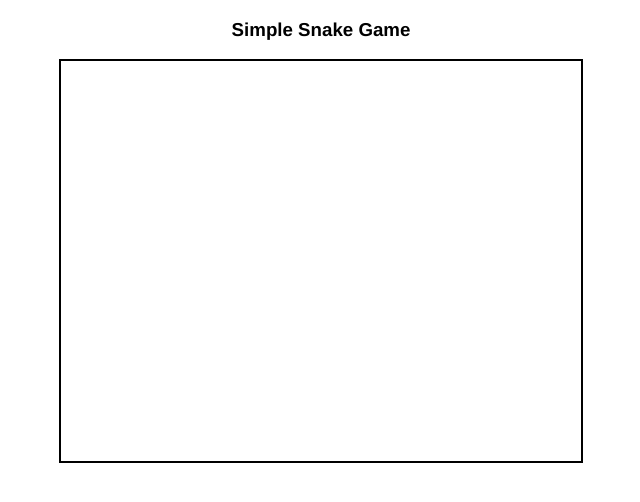
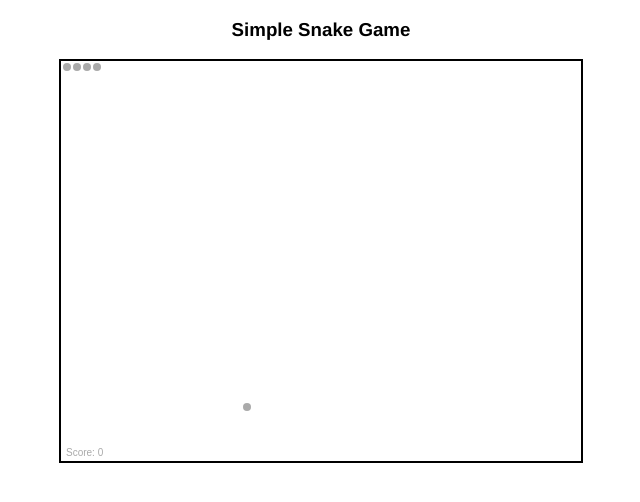
Before and after one commit to HibbaHindawi/Slutprojekt-programmering-1, a plain HTML site: page index.html in a window 1280 px wide. Shown: the full height of the page, 319-959 px from the left. Drawn offline with Linux system fonts and the light colour scheme.

Commit message:
Ritade fram figurena och fixade positionen på maten

```diff
--- a/index.html
+++ b/index.html
@@ -9,7 +9,7 @@
 </head>
 <body>
     <h3>Simple Snake Game</h3>
-    <canvas height="400" width="520"></canvas>
+    <canvas id="stage" height="400" width="520"></canvas>
     <script src="index.js"></script>
 </body>
 </html>
--- a/index.js
+++ b/index.js
@@ -0,0 +1,190 @@
+ /*Namespace*/
+  var Game      = Game      || {};
+  var Keyboard  = Keyboard  || {};
+  var Component = Component || {};
+
+  /**
+  * Keyboard Map
+  */
+ Keyboard.Keymap = {
+    37: 'left',
+    38: 'up',
+    39: 'right',
+    40: 'down'
+  };
+
+  /**
+   * Keyboard Events
+   */
+  Keyboard.ControllerEvents = function() {
+
+    // Setts
+    var self      = this;
+    this.pressKey = null;
+    this.keymap   = Keyboard.Keymap;
+
+    // Keydown Event
+    document.onkeydown = function(event) {
+      self.pressKey = event.which;
+    };
+
+    // Get Key
+    this.getKey = function() {
+      return this.keymap[this.pressKey];
+    };
+  };
+
+  /**
+  * Game Component Stage
+  */
+ Component.Stage = function(canvas, conf) {
+
+    // Sets
+    this.keyEvent  = new Keyboard.ControllerEvents();
+    this.width     = canvas.width;
+    this.height    = canvas.height;
+    this.length    = [];
+    this.food      = {};
+    this.score     = 0;
+    this.direction = 'right';
+    this.conf      = {
+      cw   : 10,
+      size : 5,
+      fps  : 1000
+    };
+
+    // Merge Conf
+    if (typeof conf == 'object') {
+      for (var key in conf) {
+        if (conf.hasOwnProperty(key)) {
+          this.conf[key] = conf[key];
+        }
+      }
+    }
+
+  };
+ /*Game Component Snake*/
+  Component.Snake = function(canvas, conf) {
+
+    // Game Stage
+    this.stage = new Component.Stage(canvas, conf);
+
+    // Init Snake
+    this.initSnake = function() {
+
+      // Itaration in Snake Conf Size
+      for (var i = 0; i < this.stage.conf.size; i++) {
+
+        // Add Snake Cells
+        this.stage.length.push({x: i, y:0});
+      }
+    };
+
+    // Call init Snake
+    this.initSnake();
+
+    // Init Food
+    this.initFood = function() {
+
+      // Add food on stage
+      this.stage.food = {
+        x: Math.round(Math.random() * (this.stage.width - this.stage.conf.cw) / this.stage.conf.cw),
+        y: Math.round(Math.random() * (this.stage.height - this.stage.conf.cw) / this.stage.conf.cw),
+      };
+    };
+
+    // Init Food
+    this.initFood();
+    // Restart Stage
+   this.restart = function() {
+    this.stage.length            = [];
+    this.stage.food              = {};
+    this.stage.score             = 0;
+    this.stage.direction         = 'right';
+    this.stage.keyEvent.pressKey = null;
+    this.initSnake();
+    this.initFood();
+  };
+};
+/**
+  * Game Draw
+  */
+ Game.Draw = function(context, snake) {
+
+    // Draw Stage
+    this.drawStage = function() {
+
+      // Check Keypress And Set Stage direction
+      var keyPress = snake.stage.keyEvent.getKey();
+      if (typeof(keyPress) != 'undefined') {
+        snake.stage.direction = keyPress;
+      }
+
+      // Draw White Stage
+      context.fillStyle = "white";
+      context.fillRect(0, 0, snake.stage.width, snake.stage.height);
+
+      // Snake Position
+      var nx = snake.stage.length[0].x;
+      var ny = snake.stage.length[0].y;
+
+      // Add position by stage direction
+      switch (snake.stage.direction) {
+        case 'right':
+          nx++;
+          break;
+        case 'left':
+          nx--;
+          break;
+        case 'up':
+          ny--;
+          break;
+        case 'down':
+          ny++;
+          break;
+      }
+      // Draw Snake
+      for (var i = 0; i < snake.stage.length.length; i++) {
+        var cell = snake.stage.length[i];
+        this.drawCell(cell.x, cell.y);
+      }
+
+      // Draw Food
+      this.drawCell(snake.stage.food.x, snake.stage.food.y);
+
+      // Draw Score
+      context.fillText('Score: ' + snake.stage.score, 5, (snake.stage.height - 5));
+    };
+
+    // Draw Cell
+    this.drawCell = function(x, y) {
+      context.fillStyle = 'rgb(170, 170, 170)';
+      context.beginPath();
+      context.arc((x * snake.stage.conf.cw + 6), (y * snake.stage.conf.cw + 6), 4, 0, 2*Math.PI, false);
+      context.fill();
+    };
+  };
+
+
+  /**
+   * Game Snake
+   */
+  Game.Snake = function(elementId, conf) {
+
+    // Sets
+    var canvas   = document.getElementById(elementId);
+    var context  = canvas.getContext("2d");
+    var snake    = new Component.Snake(canvas, conf);
+    var gameDraw = new Game.Draw(context, snake);
+
+    // Game Interval
+    setInterval(function() {gameDraw.drawStage();}, snake.stage.conf.fps);
+  };
+
+
+  /**
+   * Window Load
+   */
+  window.onload = function() {
+    var snake = new Game.Snake('stage', {fps: 100, size: 4});
+  };
```
